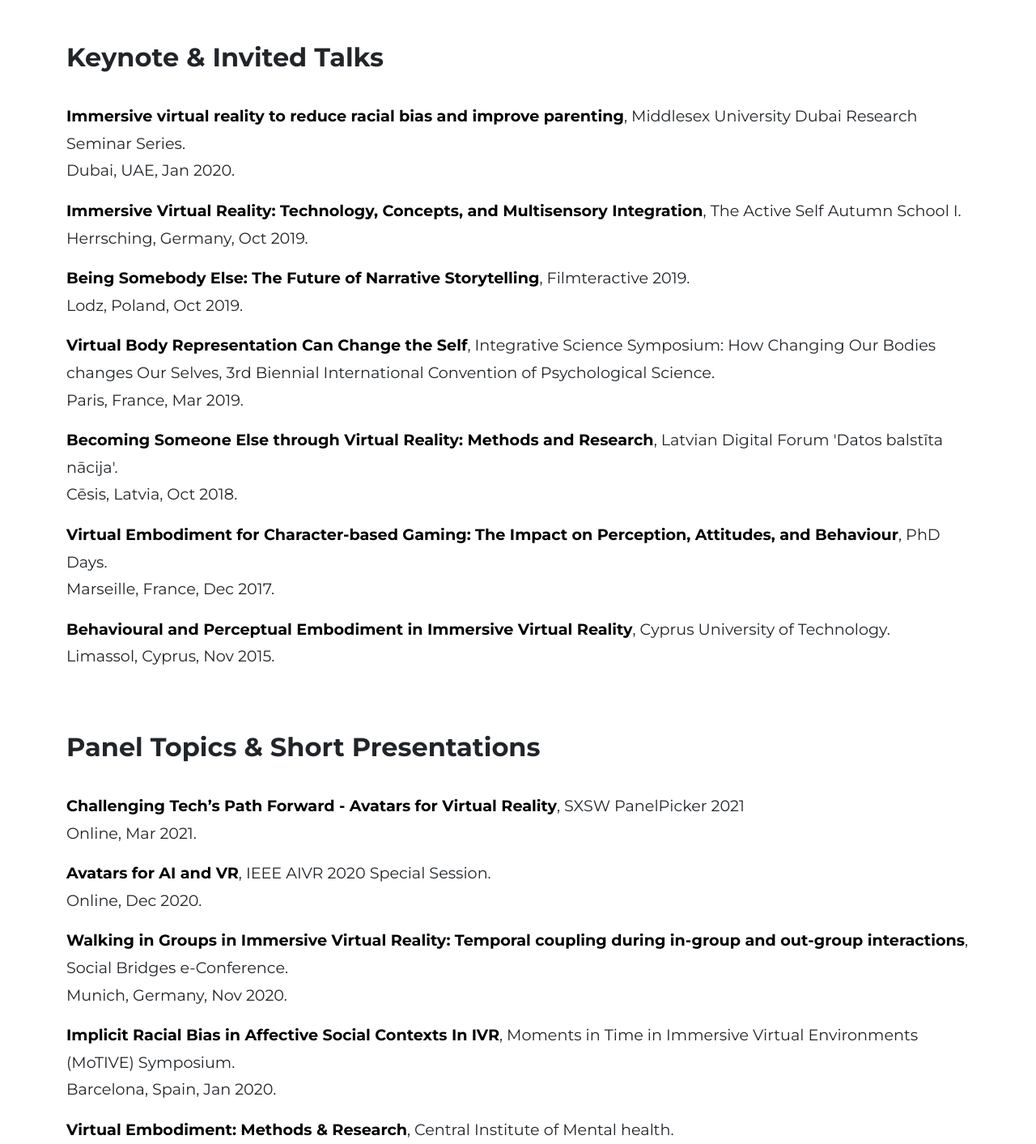
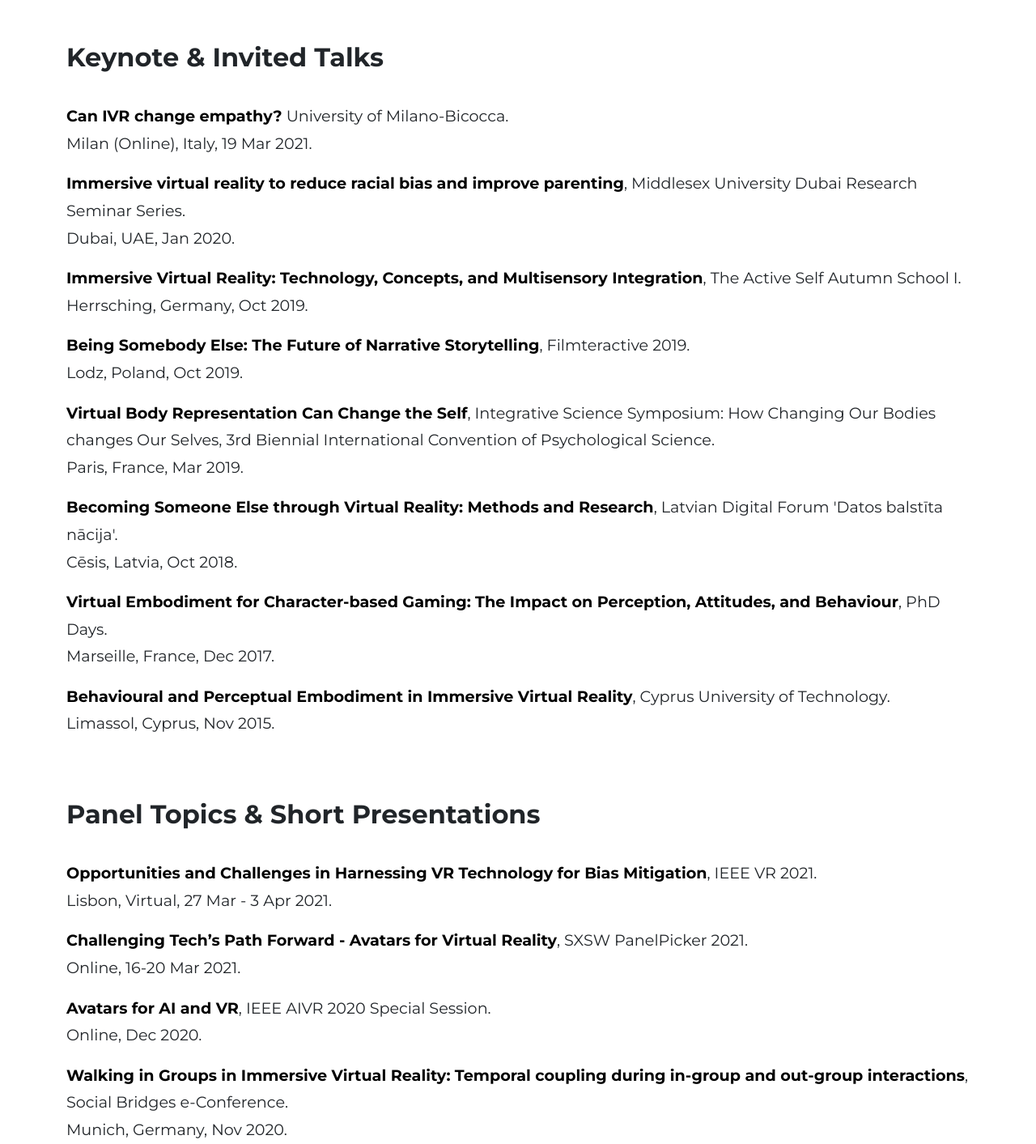
Before and after one commit to domnaban/domnaban.github.io, a plain HTML site: page speaking.html in a window 1280 px wide. Shown: the part 980-2393 px from the top of the page at 81% size. Drawn offline with nearby package versions, Linux system fonts and the light colour scheme; a web font is replaced by a local one.

Commit message:
Update Speaking

```diff
--- a/speaking.html
+++ b/speaking.html
@@ -53,6 +53,7 @@
         <section>
             <div class="container text-lg-left">
                 <h2>Keynote & Invited Talks</h2><br>
+                <p><b><a class="one" href="https://psicologia.unimib.it/it" target="_blank"> Can IVR change empathy?</a></b> University of Milano-Bicocca. <br> Milan (Online), Italy, 19 Mar 2021.</p>
                 <p><b><a class="one" href="https://mdx.ac.ae/contact-us/events-list/event-detail/2020/02/05/default-calendar/research-seminar-series---immersive-virtual-reality-to-reduce-racial-bias-and-improve-parenting" target="_blank">Immersive virtual reality to reduce racial bias and improve parenting</a></b>, Middlesex University Dubai Research Seminar Series. <br> Dubai, UAE, Jan 2020.</p>
                 <P><b><a class="one" href="http://www.activeself.de/meetings/" target="_blank">Immersive Virtual Reality: Technology, Concepts, and Multisensory Integration</a></b>, The Active Self Autumn School I. <br> Herrsching, Germany, Oct 2019.</P>
                 <p><b><a class="one" href="https://www.filmteractive.eu/" target="_blank">Being Somebody Else: The Future of Narrative Storytelling</a></b>, Filmteractive 2019.<br> Lodz, Poland, Oct 2019.</p>
@@ -64,7 +65,8 @@
             <div class="space"></div>
             <div class="container text-lg-left">
                 <h2>Panel Topics & Short Presentations</h2><br>
-                <p><b><a class="one" href="https://panelpicker.sxsw.com/vote/108158" target="_blank"> Challenging Tech’s Path Forward - Avatars for Virtual Reality</a></b>, SXSW PanelPicker 2021 <br>Online, Mar 2021.</p>
+                <p><b><a class="one" href="http://ieeevr.org/2021/program/overview/" target="_blank"> Opportunities and Challenges in Harnessing VR Technology for Bias Mitigation</a></b>, IEEE VR 2021. <br> Lisbon, Virtual, 27 Mar - 3 Apr 2021.</p>
+                <p><b><a class="one" href="https://www.sxsw.com/conference/2021-panelpicker-sessions/#ChallengingTech" target="_blank"> Challenging Tech’s Path Forward - Avatars for Virtual Reality</a></b>, SXSW PanelPicker 2021. <br>Online, 16-20 Mar 2021.</p>
                 <p><b><a class="one" href="https://aivr.science.uu.nl/aivr_program.html" target="_blank"> Avatars for AI and VR</a></b>, IEEE AIVR 2020 Special Session.<br>Online, Dec 2020.</p>
                 <p><b><a class="one" href="https://www.unibw.de/socialbridges/programme" target="_blank"> Walking in Groups in Immersive Virtual Reality: Temporal coupling during in-group and out-group interactions</a></b>, Social Bridges e-Conference.<br>Munich, Germany, Nov 2020.</p>
                 <p><b><a class="one" href="http://www.neurociencies.ub.edu/motive/" target="_blank">Implicit Racial Bias in Affective Social Contexts In IVR</a></b>, Moments in Time in Immersive Virtual Environments (MoTIVE) Symposium. <br> Barcelona, Spain, Jan 2020.</p>
```
